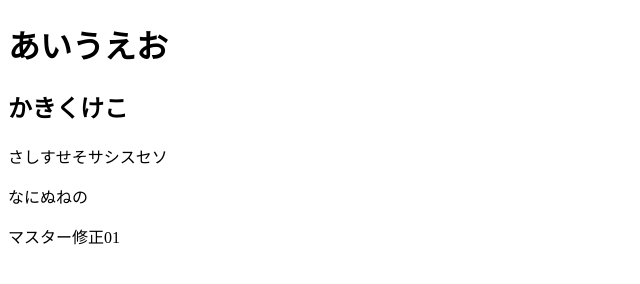
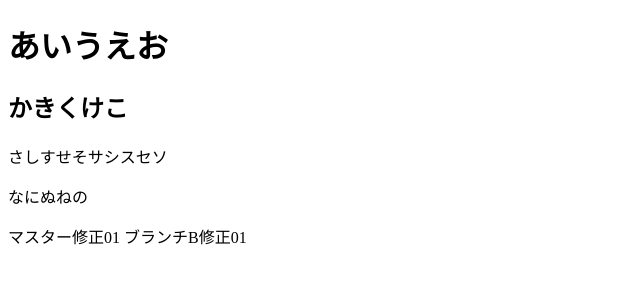
Before and after one commit to yudatakumi/firstTest, a plain HTML site: page index.html in a window 1280 px wide. Shown: the whole page, without its empty margins (0-640 px from the left). Drawn offline with Linux system fonts and the light colour scheme.

Commit message:
ブランチB修正01

```diff
--- a/index.html
+++ b/index.html
@@ -10,5 +10,6 @@
     <p>さしすせそサシスセソ</p>
     <p>なにぬねの</p>
     マスター修正01
+    ブランチB修正01
 </body>
 </html>
```
